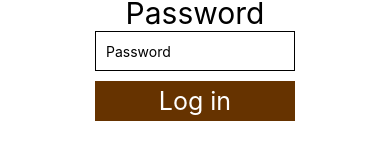
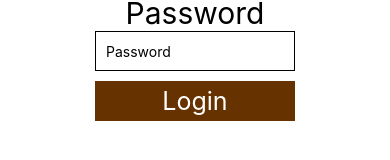
Before and after one commit to ramon54321/PopcornProject, a React Native app in the folder MobileClient/: screen / in a window 390 px wide. Shown: the part 402-562 px from the top of the page. Built offline with nearby package versions, Linux system fonts and the light colour scheme.

Commit message:
added stylesheet for login page/ first version of login page is finished

```diff
--- a/MobileClient/LoginPage.js
+++ b/MobileClient/LoginPage.js
@@ -1,5 +1,11 @@
 import React, { Component } from "react";
-import { Text, View, TextInput, TouchableOpacity } from "react-native";
+import {
+  Text,
+  View,
+  TextInput,
+  TouchableOpacity,
+  StyleSheet
+} from "react-native";
 
 export default class LoginPage extends Component {
   constructor(props) {
@@ -11,49 +17,57 @@ export default class LoginPage extends Component {
   }
   render() {
     return (
-      <View style={{ flex: 1, justifyContent: "center", alignItems: "center" }}>
-        <Text style={{ fontSize: 30 }}>Nickname</Text>
+      <View style={styles.view}>
+        <Text style={styles.text}>Nickname</Text>
         <TextInput
           placeholder={"Nickname"}
           editable={true}
           maxLength={40}
           onChangeText={nickname => this.setState({ nickname })}
-          style={{
-            borderColor: "#000000",
-            borderWidth: 1,
-            width: 200,
-            height: 40,
-            padding: 10
-          }}
+          style={styles.input}
         />
-        <Text style={{ fontSize: 30 }}>Password</Text>
+        <Text style={styles.text}>Password</Text>
         <TextInput
           placeholder={"Password"}
           editable={true}
           maxLength={40}
           onChangeText={password => this.setState({ password })}
-          style={{
-            borderColor: "#000000",
-            borderWidth: 1,
-            width: 200,
-            height: 40,
-            padding: 10
-          }}
+          style={styles.input}
         />
-        <TouchableOpacity
-          style={{
-            backgroundColor: "#663300",
-            width: 200,
-            height: 40,
-            marginTop: 10,
-            padding: 5,
-            alignItems: "center"
-          }}
-          onPress={this.onPress}
-        >
-          <Text style={{ fontSize: 25, color: "#fff" }}> Log in </Text>
+        <TouchableOpacity style={styles.button} onPress={this.onPress}>
+          <Text style={styles.buttonText}> Login </Text>
         </TouchableOpacity>
       </View>
     );
   }
 }
+
+const styles = StyleSheet.create({
+  text: {
+    fontSize: 30
+  },
+  button: {
+    backgroundColor: "#663300",
+    width: 200,
+    height: 40,
+    marginTop: 10,
+    padding: 5,
+    alignItems: "center"
+  },
+  buttonText: {
+    fontSize: 25,
+    color: "#fff"
+  },
+  input: {
+    borderColor: "#000000",
+    borderWidth: 1,
+    width: 200,
+    height: 40,
+    padding: 10
+  },
+  view: {
+    flex: 1,
+    justifyContent: "center",
+    alignItems: "center"
+  }
+});
```
